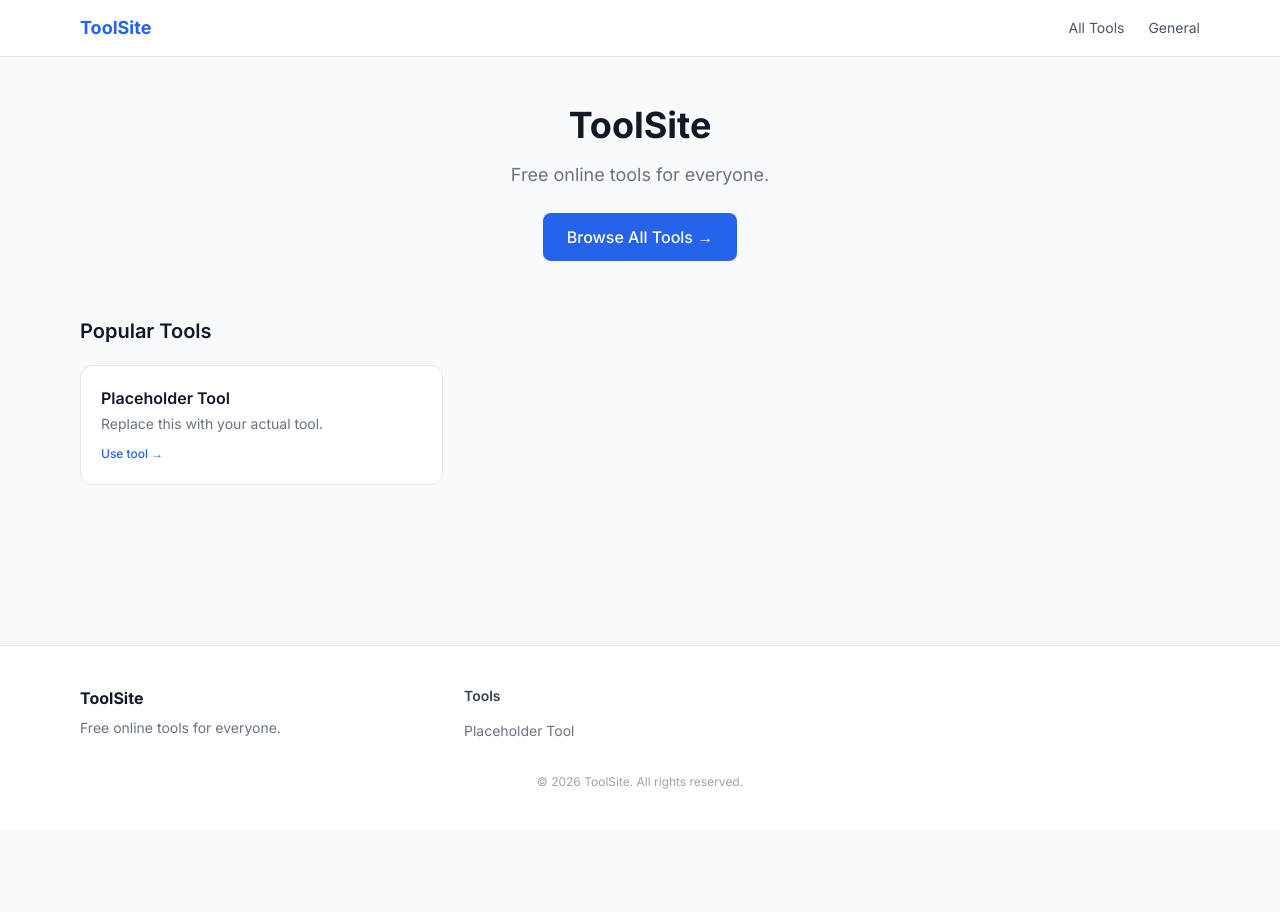
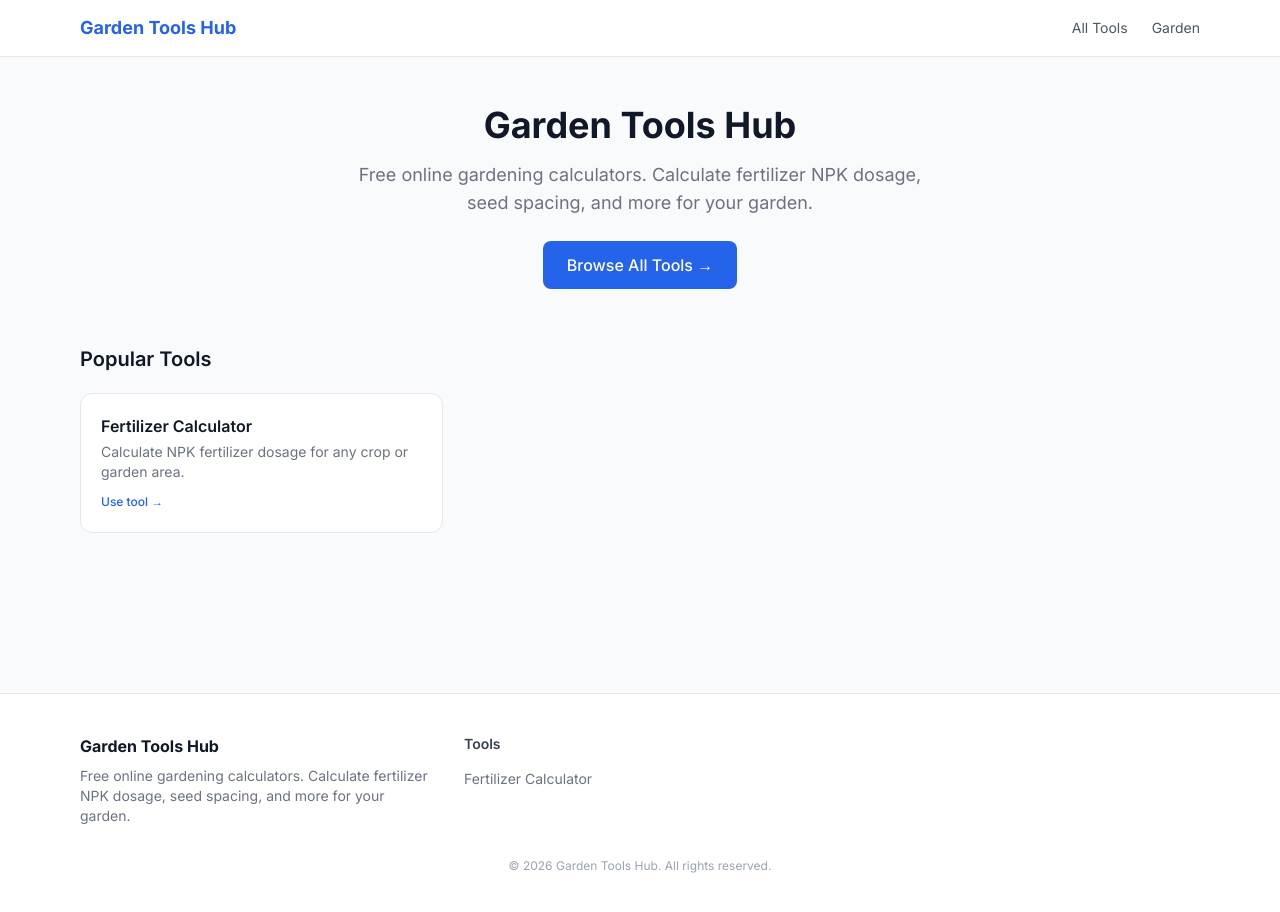
Before and after one commit to budalord/gardencalcs, a Next.js app: page / in a window 1280 px wide. Before the commit the page ends 830 px from the top, so only its background shows below. Built offline with nearby package versions, Linux system fonts and the light colour scheme.

Commit message:
fix: pre-deploy SEO fixes - sitemap, JSON-LD, siteConfig

```diff
--- a/app/tools/fertilizer-calculator/page.tsx
+++ b/app/tools/fertilizer-calculator/page.tsx
@@ -1,6 +1,7 @@
 // P in NPK represents P₂O₅ (phosphorus pentoxide), the industry standard for commercial fertilizer labeling.
 
 import type { Metadata } from 'next'
+import { siteConfig } from '@/config/site'
 import FertilizerCalculator from './FertilizerCalculator'
 
 export const metadata: Metadata = {
@@ -9,9 +10,75 @@ export const metadata: Metadata = {
     'Calculate exactly how much fertilizer you need based on NPK ratio and garden area. Supports urea, compound fertilizer, DAP, and custom blends.',
 }
 
+const toolUrl = `${siteConfig.domain}/tools/fertilizer-calculator`
+
+const softwareAppSchema = {
+  '@context': 'https://schema.org',
+  '@type': 'SoftwareApplication',
+  name: 'Fertilizer Calculator',
+  description: 'Calculate NPK fertilizer dosage for any crop or garden area.',
+  url: toolUrl,
+  applicationCategory: 'UtilitiesApplication',
+  operatingSystem: 'Web',
+  offers: { '@type': 'Offer', price: '0', priceCurrency: 'USD' },
+}
+
+const howToSchema = {
+  '@context': 'https://schema.org',
+  '@type': 'HowTo',
+  name: 'How to use the Fertilizer Calculator',
+  step: [
+    { '@type': 'HowToStep', position: 1, text: 'Select your fertilizer type from the dropdown (Urea, Compound, DAP, or Custom).' },
+    { '@type': 'HowToStep', position: 2, text: 'If using Custom, enter the N, P₂O₅, and K₂O percentages from your fertilizer label.' },
+    { '@type': 'HowToStep', position: 3, text: 'Enter your garden area in square meters.' },
+    { '@type': 'HowToStep', position: 4, text: 'Click Calculate to see the recommended fertilizer amount and nutrient breakdown.' },
+  ],
+}
+
+const faqSchema = {
+  '@context': 'https://schema.org',
+  '@type': 'FAQPage',
+  mainEntity: [
+    {
+      '@type': 'Question',
+      name: 'What do N, P, and K mean on a fertilizer label?',
+      acceptedAnswer: { '@type': 'Answer', text: 'N is nitrogen (promotes leafy growth), P is phosphorus expressed as P₂O₅ (supports roots and flowering), and K is potassium expressed as K₂O (improves overall plant health and disease resistance).' },
+    },
+    {
+      '@type': 'Question',
+      name: 'Why does this calculator use P₂O₅ instead of elemental phosphorus?',
+      acceptedAnswer: { '@type': 'Answer', text: 'Commercial fertilizer labels report phosphorus as P₂O₅ (phosphorus pentoxide), which is the industry standard. To convert to elemental P, multiply the P₂O₅ value by 0.436.' },
+    },
+    {
+      '@type': 'Question',
+      name: 'How much fertilizer do I need for 100 m²?',
+      acceptedAnswer: { '@type': 'Answer', text: 'It depends on the fertilizer type and NPK ratio. For example, Urea (46-0-0) requires about 0.65 kg per 100 m² to supply the recommended nitrogen dose. Use this calculator to get an exact figure for your specific fertilizer.' },
+    },
+    {
+      '@type': 'Question',
+      name: 'Can I use this calculator for any fertilizer brand?',
+      acceptedAnswer: { '@type': 'Answer', text: 'Yes. Select Custom and enter the N, P₂O₅, and K₂O percentages printed on your fertilizer bag. The calculator will compute the required amount based on standard nutrient application rates.' },
+    },
+  ],
+}
+
+const breadcrumbSchema = {
+  '@context': 'https://schema.org',
+  '@type': 'BreadcrumbList',
+  itemListElement: [
+    { '@type': 'ListItem', position: 1, name: 'Home', item: siteConfig.domain },
+    { '@type': 'ListItem', position: 2, name: 'Tools', item: `${siteConfig.domain}/tools` },
+    { '@type': 'ListItem', position: 3, name: 'Fertilizer Calculator', item: toolUrl },
+  ],
+}
+
 export default function FertilizerCalculatorPage() {
   return (
     <main className="min-h-screen bg-green-50 py-10 px-4">
+      <script type="application/ld+json" dangerouslySetInnerHTML={{ __html: JSON.stringify(softwareAppSchema) }} />
+      <script type="application/ld+json" dangerouslySetInnerHTML={{ __html: JSON.stringify(howToSchema) }} />
+      <script type="application/ld+json" dangerouslySetInnerHTML={{ __html: JSON.stringify(faqSchema) }} />
+      <script type="application/ld+json" dangerouslySetInnerHTML={{ __html: JSON.stringify(breadcrumbSchema) }} />
       <div className="max-w-lg mx-auto bg-white rounded-2xl shadow-md p-8">
         <h1 className="text-2xl font-bold text-green-800 mb-2">Fertilizer Calculator</h1>
         <p className="text-sm text-gray-500 mb-6">
--- a/config/site.ts
+++ b/config/site.ts
@@ -1,8 +1,8 @@
 // AGENT: 每次建新站只需修改这个文件
 export const siteConfig = {
-  name: "ToolSite",               // AGENT: 站点名称
+  name: "Garden Tools Hub",               // AGENT: 站点名称
   domain: "https://example.com",  // AGENT: 站点域名（无尾斜杠）
-  description: "Free online tools for everyone.", // AGENT: 站点描述
+  description: "Free online gardening calculators. Calculate fertilizer NPK dosage, seed spacing, and more for your garden.", // AGENT: 站点描述
   locale: "en",
   twitterHandle: "",              // AGENT: 可选
 
--- a/config/tools.ts
+++ b/config/tools.ts
@@ -30,14 +30,32 @@ export interface Tool {
 // 工具交互组件写在 tools/<slug>/<SlugTool>.tsx，然后在 app/tools/[slug]/page.tsx 里 import 并注册
 export const tools: Tool[] = [
   {
-    slug: "placeholder",
-    name: "Placeholder Tool",
-    tagline: "Replace this with your actual tool.",
-    category: "General",
-    keywords: ["placeholder"],
-    params: [{ id: "input", label: "Input", type: "text", placeholder: "Enter value..." }],
-    howToSteps: ["Enter a value.", "See the result."],
-    faqs: [{ q: "What does this tool do?", a: "This is a placeholder. Replace it with your actual tool." }],
+    slug: "fertilizer-calculator",
+    name: "Fertilizer Calculator",
+    tagline: "Calculate NPK fertilizer dosage for any crop or garden area.",
+    category: "Garden",
+    keywords: ["fertilizer calculator", "NPK calculator", "garden fertilizer", "fertilizer dosage", "urea calculator"],
+    params: [
+      { id: "preset", label: "Fertilizer Type", type: "select", options: [
+        { label: "Urea (46-0-0)", value: "urea" },
+        { label: "Compound (15-15-15)", value: "compound" },
+        { label: "DAP (18-46-0)", value: "dap" },
+        { label: "Custom", value: "custom" },
+      ]},
+      { id: "area", label: "Area (m²)", type: "number", placeholder: "e.g. 100", required: true },
+    ],
+    howToSteps: [
+      "Select your fertilizer type from the dropdown (Urea, Compound, DAP, or Custom).",
+      "If using Custom, enter the N, P₂O₅, and K₂O percentages from your fertilizer label.",
+      "Enter your garden area in square meters.",
+      "Click Calculate to see the recommended fertilizer amount and nutrient breakdown.",
+    ],
+    faqs: [
+      { q: "What do N, P, and K mean on a fertilizer label?", a: "N is nitrogen (promotes leafy growth), P is phosphorus expressed as P₂O₅ (supports roots and flowering), and K is potassium expressed as K₂O (improves overall plant health and disease resistance)." },
+      { q: "Why does this calculator use P₂O₅ instead of elemental phosphorus?", a: "Commercial fertilizer labels report phosphorus as P₂O₅ (phosphorus pentoxide), which is the industry standard. To convert to elemental P, multiply the P₂O₅ value by 0.436." },
+      { q: "How much fertilizer do I need for 100 m²?", a: "It depends on the fertilizer type and NPK ratio. For example, Urea (46-0-0) requires about 0.65 kg per 100 m² to supply the recommended nitrogen dose. Use this calculator to get an exact figure for your specific fertilizer." },
+      { q: "Can I use this calculator for any fertilizer brand?", a: "Yes. Select Custom and enter the N, P₂O₅, and K₂O percentages printed on your fertilizer bag. The calculator will compute the required amount based on standard nutrient application rates." },
+    ],
   },
 ];
 
```
Also changed, not shown: vercel.json (deleted), 1 other file (tests, documents, lock files or other folders).
